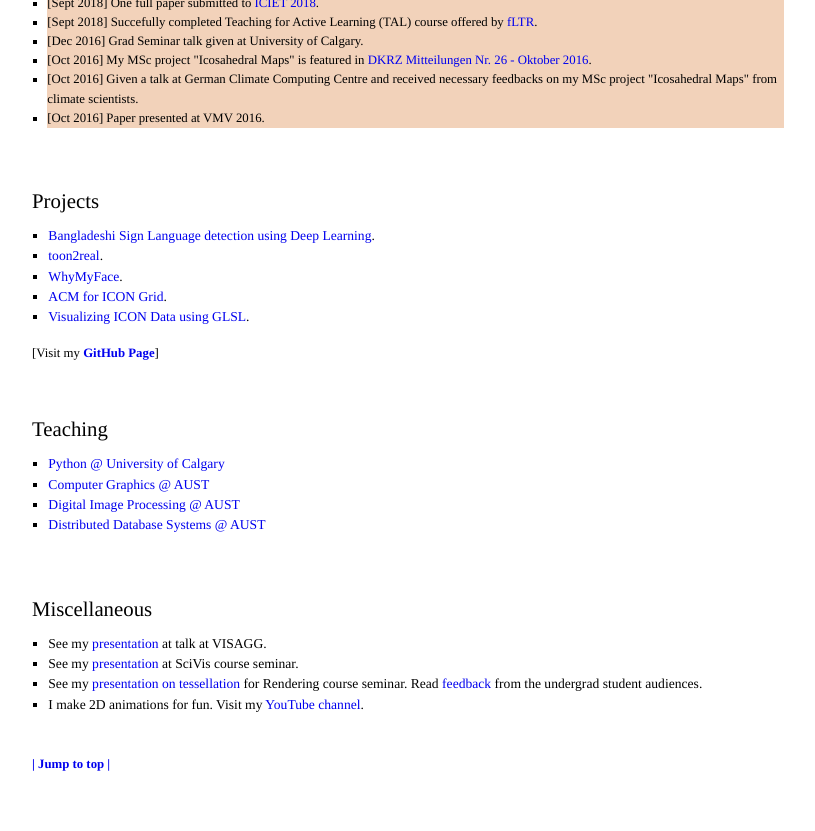
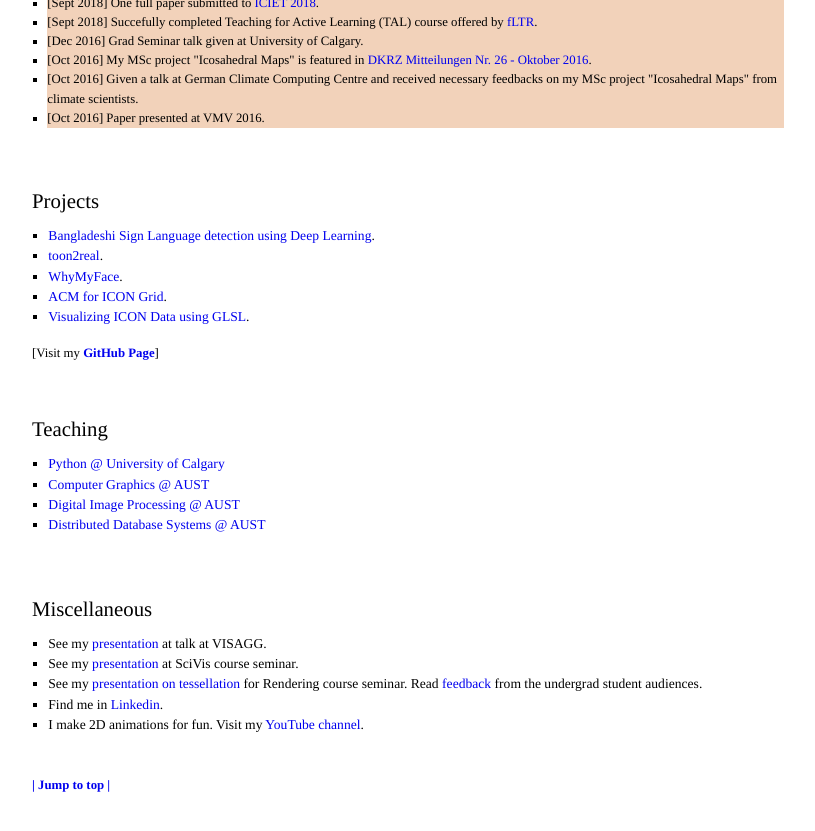
Before and after one commit to imruljubair/imruljubair.github.io, a Jekyll site: the page built from index.html, in a window 1280 px wide and 900 px high, scrolled down 1835 px. Shown: the top 831 px of the window, without its empty margins (232-1047 px from the left). Built offline with Jekyll 4.4.1, drawn with Linux system fonts in a browser that asks for light colours.

Commit message:
linkedin

```diff
--- a/_includes/misc.html
+++ b/_includes/misc.html
@@ -7,6 +7,7 @@
     <li>See my <a href="papers/visagg_presentation.pdf">presentation</a> at talk at VISAGG.</li>
     <li>See my <a href="papers/SciVis Course Seminar talk.pdf">presentation</a> at SciVis course seminar.</li>
     <li>See my <a href="https://docs.google.com/presentation/d/e/2PACX-1vT6F-U15A3mllV3ClRyRjO1JQKzi6Px0FsmOeMLP4QrgZHkd72tXalLPCDk9dOhp0aGWX-tyMpsY1rI/pub?start=true&loop=false&delayms=5000">presentation on tessellation</a> for Rendering course seminar. Read <a href="papers/tessellationfeed.pdf">feedback</a> from the undergrad student audiences.</li>
+    <li>Find me in <a href="https://www.linkedin.com/in/imruljubair/">Linkedin</a>.</li>
     <li>I make 2D animations for fun. Visit my <a href="http://www.youtube.com/user/jubairization">YouTube channel</a>.</li>
     </ul>
     </p>
```
